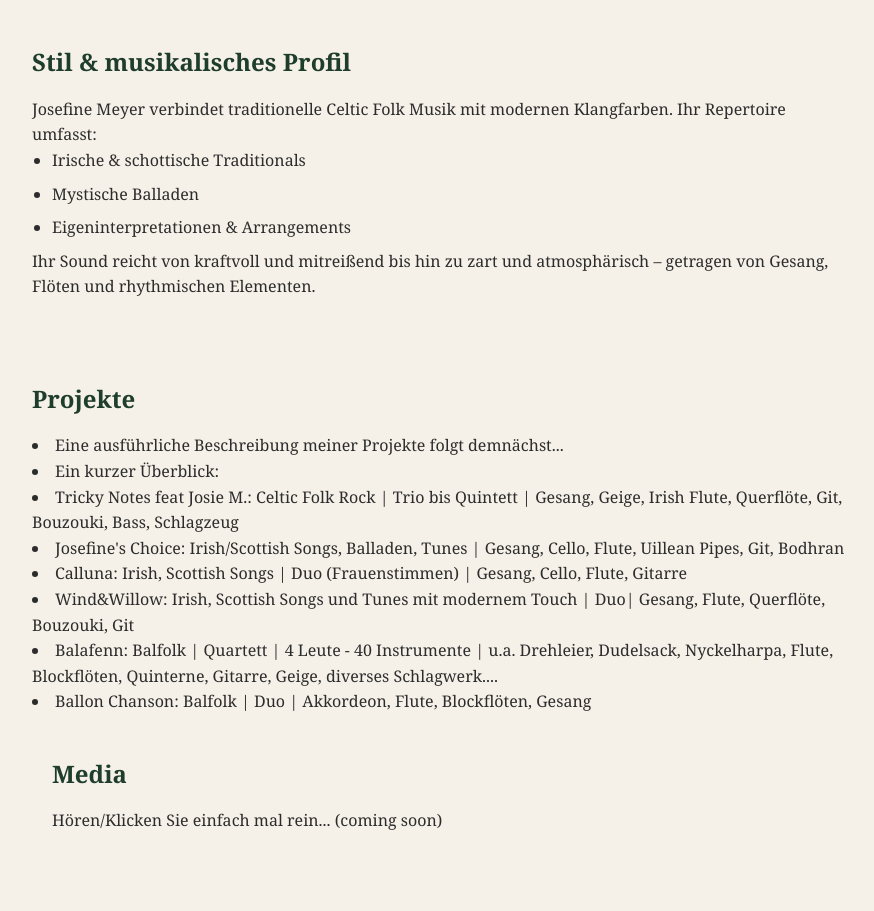
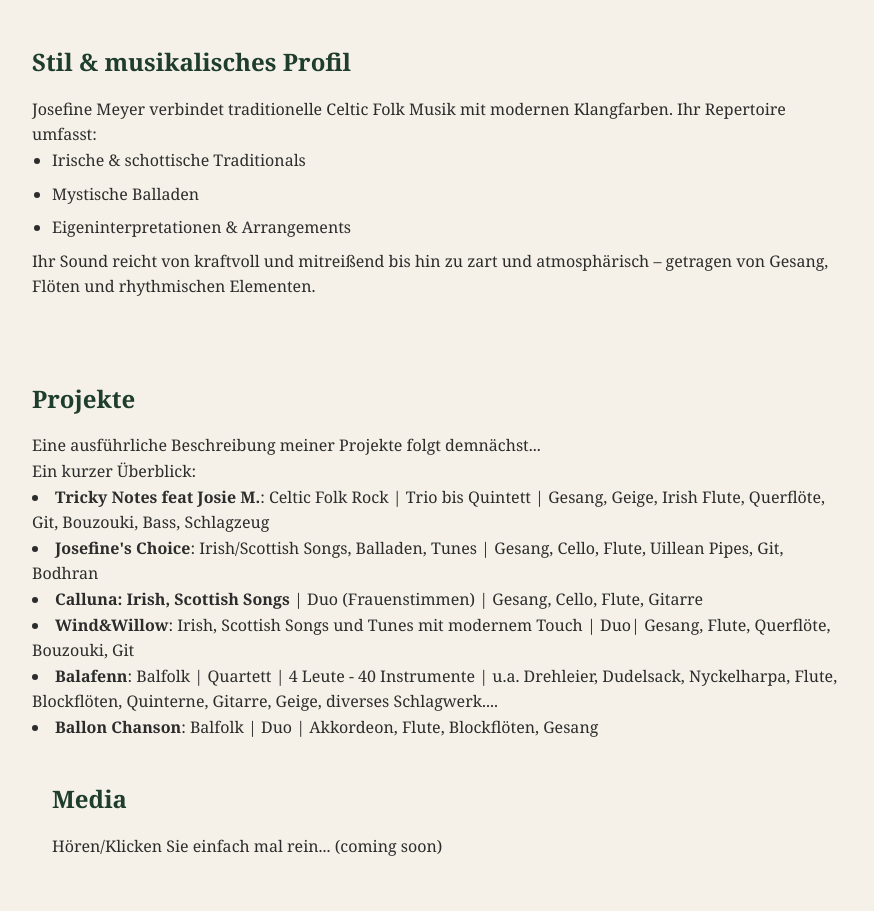
Before and after one commit to josefinemeyermusic/josefinemeyermusic.github.io, a plain HTML site: page index.html in a window 1280 px wide. Shown: the part 3319-4230 px from the top of the page, without its empty margins (198-1072 px from the left). Drawn offline with Linux system fonts and the light colour scheme.

Commit message:
Update Projekte

```diff
--- a/index.html
+++ b/index.html
@@ -128,15 +128,15 @@
 
 <section id="projekte">
   <h2>Projekte</h2>
- <li>Eine ausführliche Beschreibung meiner Projekte folgt demnächst... </li>
-<li>Ein kurzer Überblick:</li>
-<li>Tricky Notes feat Josie M.: Celtic Folk Rock | Trio bis Quintett | Gesang, Geige, Irish Flute, Querflöte, Git, Bouzouki, Bass, Schlagzeug</li>
-<li>Josefine's Choice: Irish/Scottish Songs, Balladen, Tunes | Gesang, Cello, Flute, Uillean Pipes, Git, Bodhran</li>
-<li>Calluna: Irish, Scottish Songs | Duo (Frauenstimmen) | Gesang, Cello, Flute, Gitarre</li>
-<li>Wind&Willow: Irish, Scottish Songs und Tunes mit modernem Touch | Duo| Gesang, Flute, Querflöte, Bouzouki, Git</li>
+Eine ausführliche Beschreibung meiner Projekte folgt demnächst...
+ <p>Ein kurzer Überblick: </p>
+<li><b>Tricky Notes feat Josie M.</b>: Celtic Folk Rock | Trio bis Quintett | Gesang, Geige, Irish Flute, Querflöte, Git, Bouzouki, Bass, Schlagzeug</li>
+<li><b>Josefine's Choice</b>: Irish/Scottish Songs, Balladen, Tunes | Gesang, Cello, Flute, Uillean Pipes, Git, Bodhran</li>
+<li><b>Calluna: Irish, Scottish Songs</b> | Duo (Frauenstimmen) | Gesang, Cello, Flute, Gitarre</li>
+<li><b>Wind&Willow</b>: Irish, Scottish Songs und Tunes mit modernem Touch | Duo| Gesang, Flute, Querflöte, Bouzouki, Git</li>
 
-<li>Balafenn: Balfolk | Quartett | 4 Leute - 40 Instrumente | u.a. Drehleier, Dudelsack, Nyckelharpa, Flute, Blockflöten, Quinterne, Gitarre, Geige, diverses Schlagwerk....</li>
-<li>Ballon Chanson: Balfolk | Duo | Akkordeon, Flute, Blockflöten, Gesang</li>
+<li><b>Balafenn</b>: Balfolk | Quartett | 4 Leute - 40 Instrumente | u.a. Drehleier, Dudelsack, Nyckelharpa, Flute, Blockflöten, Quinterne, Gitarre, Geige, diverses Schlagwerk....</li>
+<li><b>Ballon Chanson</b>: Balfolk | Duo | Akkordeon, Flute, Blockflöten, Gesang</li>
 
 <section id="medien">
   <h2>Media</h2>
```
